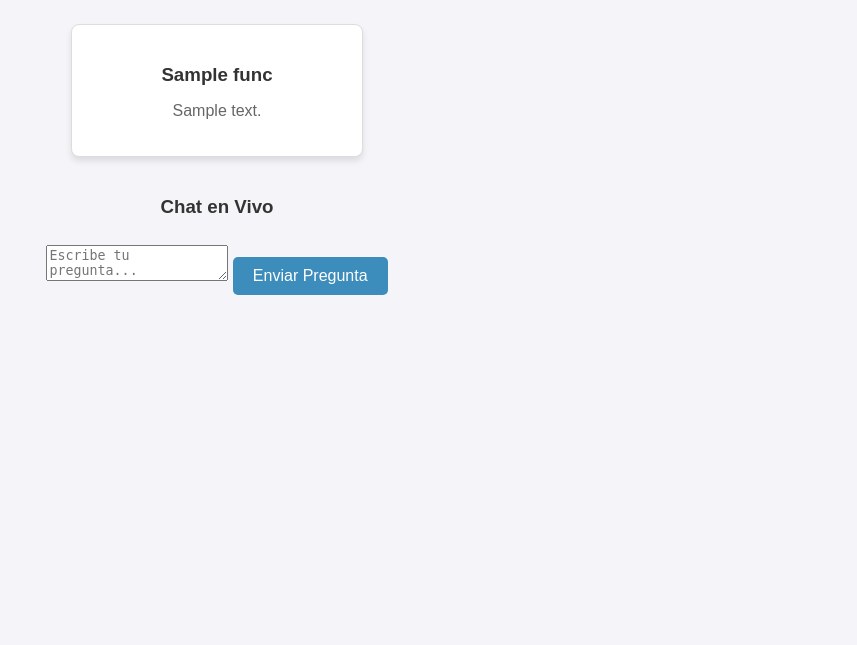
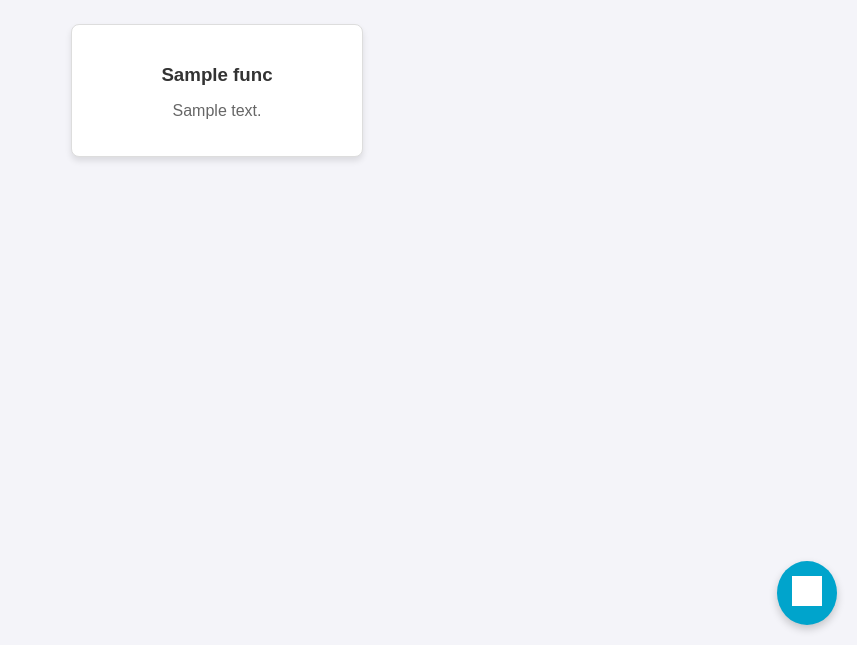
Before and after one commit to DvidHernan/Proyecto-PLATAFORMA-DE-APOYO-PSICOL-GICO-VIRTUAL, a Django app: template proyecto/accounts/templates/accounts/home.html in a window 1280 px wide. Shown: the part 155-800 px from the top of the page, without its empty margins (423-1280 px from the left). Run offline with Django 3.2, Linux system fonts and the light colour scheme; the template is opened without the code that fills it: most values are stand-ins (such as "Sample title", 1, 10 or a date in 2020); grey boxes are pictures that could not be loaded.

Commit message:
Prototipo inicial

```diff
--- a/proyecto/accounts/templates/accounts/home.html
+++ b/proyecto/accounts/templates/accounts/home.html
@@ -11,12 +11,12 @@
             margin: 0;
             padding: 0;
             text-align: center;
-            background-color: #f4f4f9; /* Color de fondo suave */
-            color: #333; /* Color de texto */
+            background-color: #f4f4f9;
+            color: #333;
         }
 
         h1 {
-            color: #3c8dbc; /* Título color azul */
+            color: #3c8dbc;
             margin-top: 50px;
         }
 
@@ -63,23 +63,6 @@
             color: #666;
         }
 
-        /* Estilos para los botones de acción */
-        button {
-            padding: 10px 20px;
-            background-color: #3c8dbc;
-            color: white;
-            border: none;
-            border-radius: 5px;
-            cursor: pointer;
-            font-size: 16px;
-            margin-top: 20px;
-            transition: background-color 0.3s ease;
-        }
-
-        button:hover {
-            background-color: #0073e6; /* Cambio de color al pasar el mouse */
-        }
-
         /* Estilos para el layout */
         .funcionalidades-container {
             display: flex;
@@ -96,12 +79,117 @@
         .session-info {
             margin-top: 20px;
         }
+
+        /* Estilo para el chat flotante */
+        #chatbot-btn {
+            position: fixed;
+            bottom: 20px;
+            right: 20px;
+            background-color: #00A4CC;
+            padding: 15px;
+            border-radius: 50%;
+            box-shadow: 0 4px 8px rgba(0, 0, 0, 0.2);
+            cursor: pointer;
+            z-index: 1000;
+            transition: all 0.3s ease;
+        }
+
+        #chatbot-btn:hover {
+            transform: scale(1.1);
+        }
+
+        #chatbot-btn img {
+            width: 30px;
+            height: 30px;
+            filter: brightness(0) invert(1);
+        }
+
+        #chat-container {
+            position: fixed;
+            bottom: 70px;
+            right: 20px;
+            width: 300px;
+            background-color: white;
+            border-radius: 10px;
+            box-shadow: 0 4px 15px rgba(0, 0, 0, 0.1);
+            display: none; /* Ocultado inicialmente */
+            z-index: 999;
+            padding: 10px;
+            max-height: 500px;
+            animation: fadeIn 0.5s ease-out;
+        }
+
+        @keyframes fadeIn {
+            0% { opacity: 0; }
+            100% { opacity: 1; }
+        }
+
+        .chat-box {
+            display: flex;
+            flex-direction: column;
+            height: 100%;
+            justify-content: flex-end;
+        }
+
+        .chat-content {
+            overflow-y: auto;
+            max-height: 300px;
+            padding: 10px;
+            background-color: #f0f0f0;
+            border-radius: 5px;
+            margin-bottom: 10px;
+            position: relative;
+            box-shadow: 0 4px 6px rgba(0, 0, 0, 0.1);
+        }
+
+        .message {
+            max-width: 80%;
+            padding: 10px;
+            margin-bottom: 10px;
+            border-radius: 15px;
+            position: relative;
+        }
+
+        .user-message {
+            background-color: #4CAF50;
+            color: white;
+            align-self: flex-end;
+        }
+
+        .assistant-message {
+            background-color: #f0f0f0;
+            color: #333;
+            align-self: flex-start;
+        }
+
+        textarea {
+            width: 100%;
+            padding: 10px;
+            margin-top: 10px;
+            border-radius: 5px;
+            border: 1px solid #ddd;
+            resize: none;
+        }
+
+        button {
+            padding: 10px 20px;
+            background-color: #3c8dbc;
+            color: white;
+            border: none;
+            border-radius: 5px;
+            cursor: pointer;
+            font-size: 16px;
+            margin-top: 20px;
+            transition: background-color 0.3s ease;
+        }
+
+        button:hover {
+            background-color: #0073e6;
+        }
     </style>
 </head>
 <body>
     <h1>Bienvenido a la Plataforma</h1>
-
-    <!-- Verificar si el usuario está autenticado -->
     {% if user.is_authenticated %}
     <div class="session-info">
         <p>Bienvenido, {{ user.username }}</p>
@@ -123,21 +211,37 @@
     {% endfor %}
 </div>
 
-    <h3>Chat en Vivo</h3>
-<div>
+    <!-- Chatbot Flotante -->
+    <div id="chatbot-btn">
+        <img src="https://img.icons8.com/ios/452/chat.png" alt="Chatbot">
+    </div>
+
+    <div id="chat-container">
+        <div class="chat-box">
+            <div class="chat-content" id="chat-content"></div>
             <textarea id="question" placeholder="Escribe tu pregunta..."></textarea>
             <button id="ask-btn">Enviar Pregunta</button>
         </div>
-
-<div id="response-container"></div>
+    </div>
 
     <script src="https://code.jquery.com/jquery-3.6.0.min.js"></script>
     <script>
         $(document).ready(function() {
+            // Toggle chat window
+            $('#chatbot-btn').click(function() {
+                $('#chat-container').toggle();  // Muestra u oculta el contenedor del chat
+            });
+
+            // Enviar pregunta y obtener respuesta
             $('#ask-btn').click(function() {
                 var question = $('#question').val();
 
                 if (question) {
+                    // Mostrar la pregunta en el chat
+                    $('#chat-content').append('<div class="message user-message">' + question + '</div>');
+                    $('#question').val('');  // Limpiar el campo de texto
+
+                    // Enviar la pregunta al backend
                     $.ajax({
                         type: "POST",
                         url: "{% url 'ask_question' %}",  // URL de la vista en Django
@@ -146,7 +250,9 @@
                             'csrfmiddlewaretoken': '{{ csrf_token }}'  // Seguridad en POST
                         },
                         success: function(response) {
-                        $('#response-container').html('<p><strong>Respuesta del Asistente:</strong> ' + response.assistant_response + '</p>');
+                            // Mostrar la respuesta en el chat
+                            $('#chat-content').append('<div class="message assistant-message">' + response.assistant_response + '</div>');
+                            $('#chat-content').scrollTop($('#chat-content')[0].scrollHeight);  // Desplazar al último mensaje
                         },
                         error: function() {
                             alert("Hubo un error al procesar la solicitud.");
```
Also changed, not shown: proyecto/accounts/static/accounts/CSS/styles.css (+56 -0 lines), proyecto/accounts/views.py (+12 -7 lines), proyecto/db.sqlite3. Lines whose indentation alone changed are shown as unchanged.
